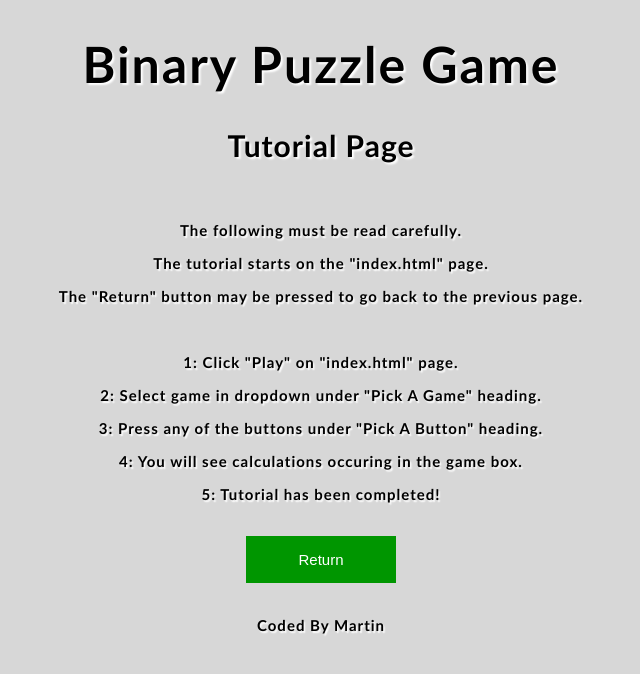
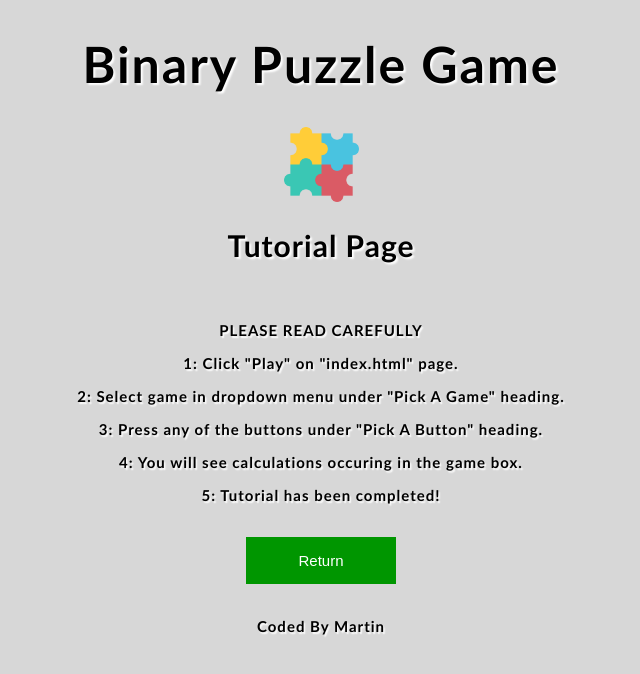
Before and after one commit to Martin-Zurek/PersonalBinaryPuzzleGame, a plain HTML site: page tutorial.html in a window 1280 px wide. Shown: the whole page, without its empty margins (319-959 px from the left). Drawn offline with Linux system fonts and the light colour scheme.

Commit message:
New Features
Added a cool icon on every page which is the exact same as the icon which is displayed at the top of the page with:

    <link rel="icon" href="images/logo.png" />

Also finally figured out how to center the dropdown select menu, it only took 30 minutes...

```diff
--- a/tutorial.html
+++ b/tutorial.html
@@ -50,18 +50,23 @@
       button:active {
         transform: translateY(5px);
       }
+      img {
+        width: 75px;
+        height: 75px;
+        display: block;
+        margin-left: auto;
+        margin-right: auto;
+      }
     </style>
   </head>
   <body>
     <h1>Binary Puzzle Game</h1>
+    <img src="images/logo.png" />
     <h2>Tutorial Page</h2>
     <br />
-    <h3>The following must be read carefully.</h3>
-    <h3>The tutorial starts on the "index.html" page.</h3>
-    <h3>The "Return" button may be pressed to go back to the previous page.</h3>
-    <br />
+    <h3>PLEASE READ CAREFULLY</h3>
     <h3>1: Click "Play" on "index.html" page.</h3>
-    <h3>2: Select game in dropdown under "Pick A Game" heading.</h3>
+    <h3>2: Select game in dropdown menu under "Pick A Game" heading.</h3>
     <h3>3: Press any of the buttons under "Pick A Button" heading.</h3>
     <h3>4: You will see calculations occuring in the game box.</h3>
     <h3>5: Tutorial has been completed!</h3>
```
Also changed, not shown: game.html (+20 -4 lines), index.html (+9 -0 lines).
